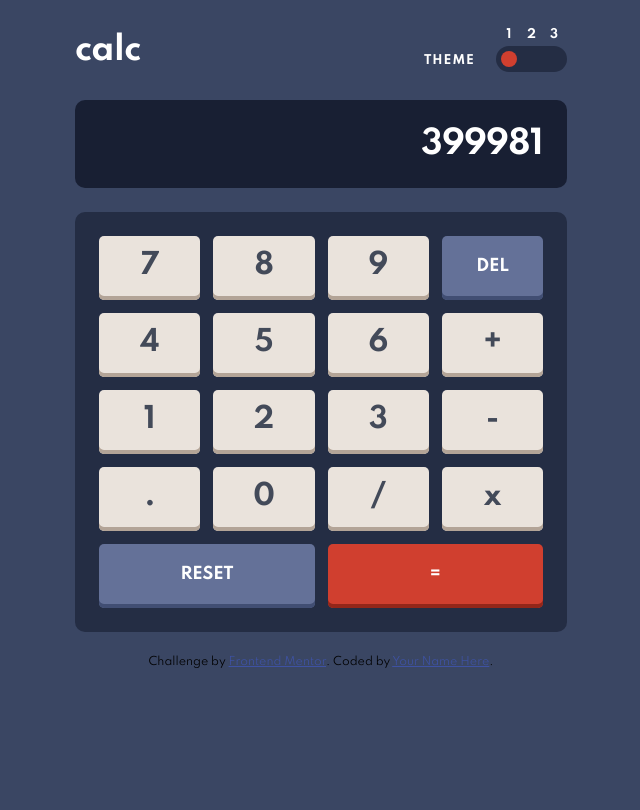
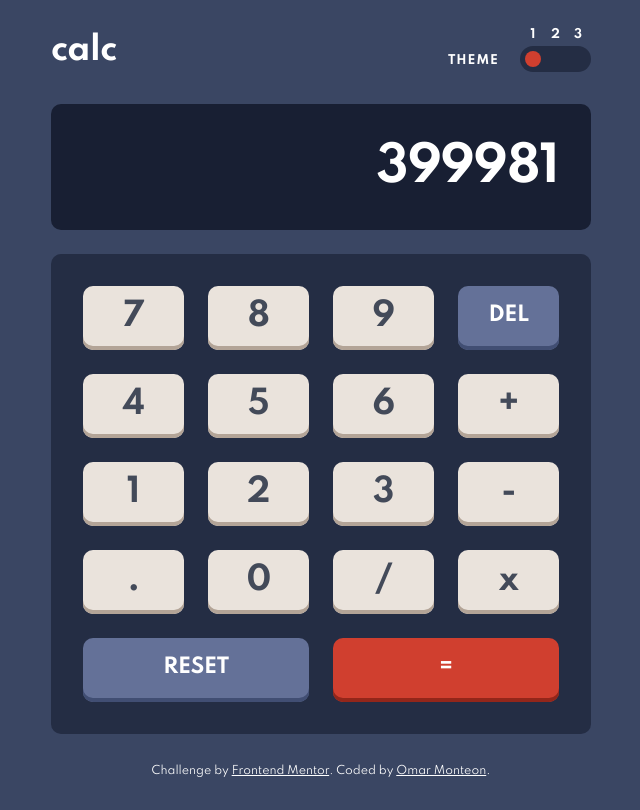
Before and after one commit to omonteon/calculator-fem, a React (Vite) app: page / in a window 1280 px wide. Shown: the whole page, without its empty margins (319-959 px from the left). Built offline with nearby package versions, Linux system fonts and the light colour scheme.

Commit message:
feat: Add responsive behavior using CSS variables. feat: Modify attribution.

```diff
--- a/src/App.css
+++ b/src/App.css
@@ -3,6 +3,7 @@
 * {
   box-sizing: border-box;
   font-family: Spartan, Arial, Helvetica, sans-serif;
+  transition: background-color 200ms linear;
 }
 
 *::before,
@@ -11,17 +12,56 @@
 }
 
 :root {
-  /* Theme 1 */
+  /* General variables */
   --background-color: #3a4663;
-  /* Theme 2 */
-  /* --background-color: #E6E6E6; */
-  /* Theme 3 */
-  /* --background-color: #17062a; */
+  --calculator-max-width: 375px;
+  --calculator-margin: 28px 24px 31px;
+  /* Display variables */
+  --display-font-size: 32px;
+  --display-line-height: 38px;
+  --display-letter-spacing: -0.53px;
+  --display-padding: 26px 24px;
+  /* Number pad variables */
+  --number-pad-font-size: 28px;
+  --number-pad-line-height: 31px;
+  --number-pad-letter-spacing: -0.46px;
+  --number-pad-padding: 24px;
+  --number-pad-gap: 13px;
+  --button-border-radius: 5px;
+}
+
+@media (min-width: 540px) {
+  :root {
+    /* General variables */
+    --calculator-max-width: 540px;
+    --calculator-margin: 28px auto 31px;
+    /* Display variables */
+    --display-font-size: 48px;
+    --display-line-height: 52px;
+    --display-letter-spacing: -0.8px;
+    --display-padding: 38px 32px 36px;
+    /* Number pad variables */
+    --number-pad-font-size: 32px;
+    --number-pad-line-height: 36px;
+    --number-pad-letter-spacing: -0.53px;
+    --number-pad-padding: 32px;
+    --number-pad-gap: 24px;
+    --button-border-radius: 10px;
+  }
 }
 
 body {
   margin: 0;
   background-color: var(--background-color);
+}
+.attribution {
+  font-size: 11px;
+  color: white;
+  text-align: center;
+  margin-bottom: 32px;
+}
+.attribution a {
+  color: white;
 }
 
 .theme-1 {
@@ -38,7 +78,6 @@ body {
   --btn-secondary-shadow-color: #414e73;
   --display-bg-color: #181f33;
 }
-
 .theme-2 {
   --primary-color: #36362c;
   --secondary-color: #ffffff;
@@ -53,7 +92,6 @@ body {
   --btn-secondary-shadow-color: #1b6066;
   --display-bg-color: #eeeeee;
 }
-
 .theme-3 {
   --primary-color: #ffe53d;
   --secondary-color: #ffffff;
@@ -71,8 +109,8 @@ body {
 
 /* CALCULATOR */
 .calculator {
-  max-width: 540px;
-  margin: 0 auto;
+  max-width: var(--calculator-max-width);
+  margin: var(--calculator-margin);
 }
 
 /* HEADER */
@@ -80,7 +118,7 @@ body {
   display: flex;
   justify-content: space-between;
   align-items: center;
-  margin: 28px 24px;
+  margin-bottom: 32px;
 }
 .calculator__header h2 {
   font-weight: bold;
@@ -135,7 +173,6 @@ body {
   position: relative;
   width: 16px;
 }
-/*style and hide original checkbox*/
 .triple-switch .wrapper input {
   height: 16px;
   left: 0;
@@ -146,7 +183,6 @@ body {
   padding: 0;
   margin: 0;
 }
-
 .triple-switch .wrapper input + label {
   display: block;
   background-color: var(--btn-primary-bg-color);
@@ -156,11 +192,9 @@ body {
   border-radius: 50%;
   transition: opacity 0.2s ease-in-out;
 }
-
 .triple-switch .wrapper input:checked + label {
   opacity: 1;
 }
-
 .triple-switch .wrapper input:focus + label {
   box-shadow: 0 0 0 2px var(--header-color);
   outline: 3px dotted transparent; /* For Windows high contrast mode. */
@@ -169,15 +203,15 @@ body {
 /* DISPLAY */
 .display {
   background-color: var(--display-bg-color);
-  padding: 26px 24px;
+  padding: var(--display-padding);
   border-radius: 10px;
-  margin: 24px;
+  /* margin: 0px 24px; */
   /* TEXT */
   font-weight: bold;
-  font-size: 32px;
-  line-height: 36px;
+  font-size: var(--display-font-size);
+  line-height: var(--display-line-height);
   text-align: right;
-  letter-spacing: -0.533333px;
+  letter-spacing: var(--display-letter-spacing);
   color: var(--header-color);
 }
 
@@ -187,56 +221,50 @@ body {
   border-radius: 10px;
   grid-template-columns: repeat(4, 1fr);
   grid-template-rows: repeat(5, 64px);
-  gap: 13px;
-  padding: 24px;
-  margin: 24px;
+  gap: var(--number-pad-gap);
+  padding: var(--number-pad-padding);
+  margin-top: 24px;
   background-color: var(--background-color-dark);
 }
 .number-pad > button:nth-last-of-type(2),
 .number-pad > button:last-of-type {
   grid-area: span 1 / span 2;
 }
-
 .number-pad > button {
   /* BUTTON REST */
   background-color: var(--btn-default-bg-color);
   box-shadow: inset 0px -4px 0px var(--btn-default-shadow-color);
-  border-radius: 5px;
+  border-radius: var(--button-border-radius);
   /* CLEARING DEFAULT STYLES */
   border: none;
   padding: 0;
 }
-
 .number-pad button .btn__text {
   /* BUTTON TEXT */
   color: var(--primary-color);
   font-weight: bold;
-  font-size: 28px;
-  line-height: 31px;
-  letter-spacing: -0.466667px;
+  font-size: var(--number-pad-font-size);
+  line-height: var(--number-pad-line-height);
+  letter-spacing: var(--number-pad-letter-spacing);
   /* DETAILING */
   display: block;
   margin-bottom: 5px;
 }
-
 .number-pad > button.primary {
   background-color: var(--btn-primary-bg-color);
   box-shadow: inset 0px -4px 0px var(--btn-primary-shadow-color);
 }
-
 .number-pad > button.secondary {
   background-color: var(--btn-secondary-bg-color);
   box-shadow: inset 0px -4px 0px var(--btn-secondary-shadow-color);
 }
-
 .number-pad > button.secondary .btn__text,
 .number-pad > button.primary .btn__text {
   color: var(--secondary-color);
-  font-size: 16px;
-  line-height: 18px;
-  letter-spacing: -0.266667px;
+  font-size: calc(var(--number-pad-font-size) - 12px);
+  line-height: calc(var(--number-pad-line-height) - 13px);
+  letter-spacing: calc(var(--number-pad-letter-spacing) + 0.2px);
 }
-
 .number-pad > button.primary .btn__text {
   color: var(--btn-primary-text-color);
 }
--- a/src/index.html
+++ b/src/index.html
@@ -4,19 +4,7 @@
     <meta charset="UTF-8" />
     <meta name="viewport" content="width=device-width, initial-scale=1.0" />
     <!-- displays site properly based on user's device -->
-
     <title>Frontend Mentor | Calculator app</title>
-
-    <!-- Feel free to remove these styles or customise in your own stylesheet 👍 -->
-    <style>
-      .attribution {
-        font-size: 11px;
-        text-align: center;
-      }
-      .attribution a {
-        color: hsl(228, 45%, 44%);
-      }
-    </style>
   </head>
   <body>
     <div id="root"></div>
@@ -24,7 +12,7 @@
       Challenge by
       <a href="https://www.frontendmentor.io?ref=challenge" target="_blank"
         >Frontend Mentor</a
-      >. Coded by <a href="#">Your Name Here</a>.
+      >. Coded by <a href="https://github.com/omonteon">Omar Monteon</a>.
     </div>
     <script src="./App.js"></script>
   </body>
```
